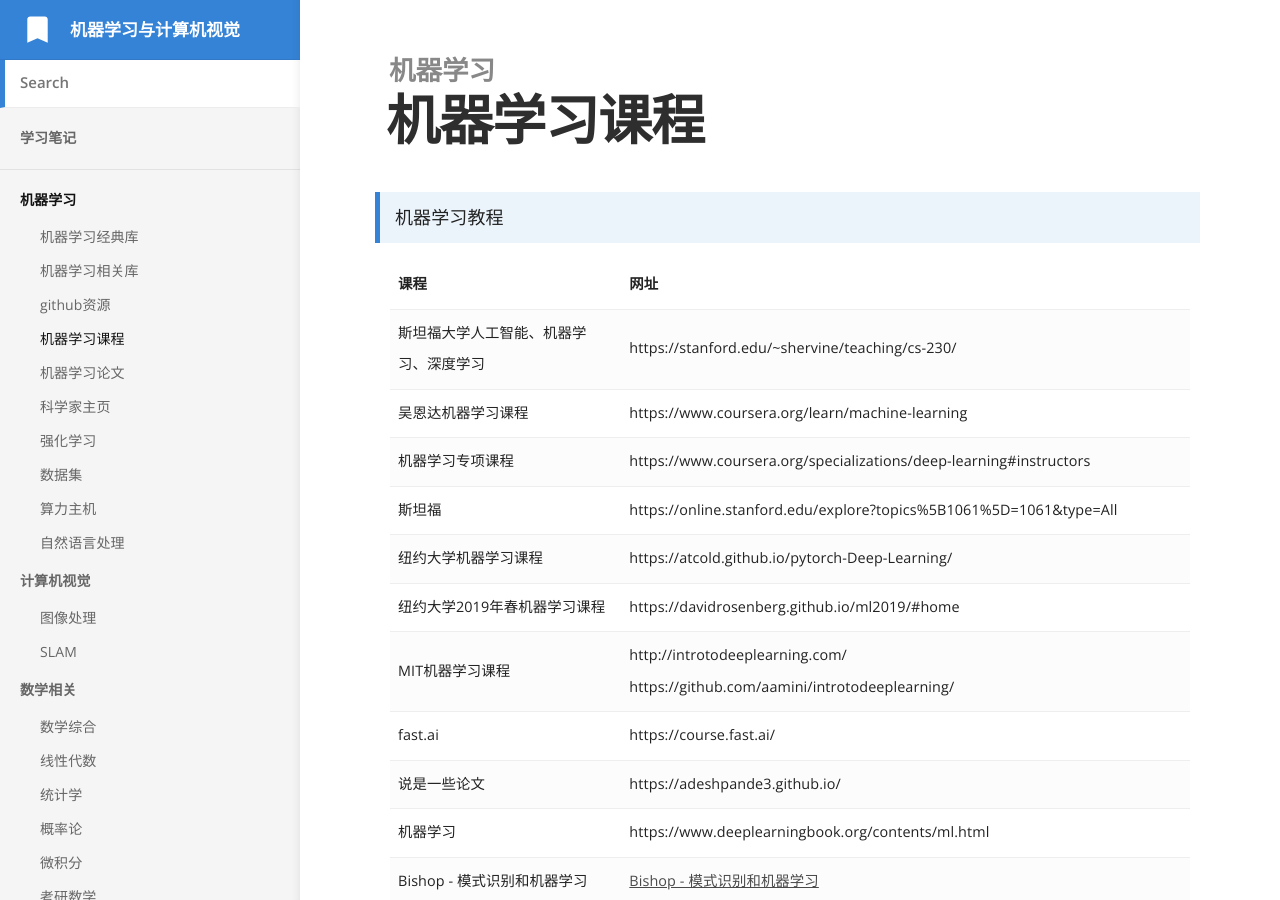
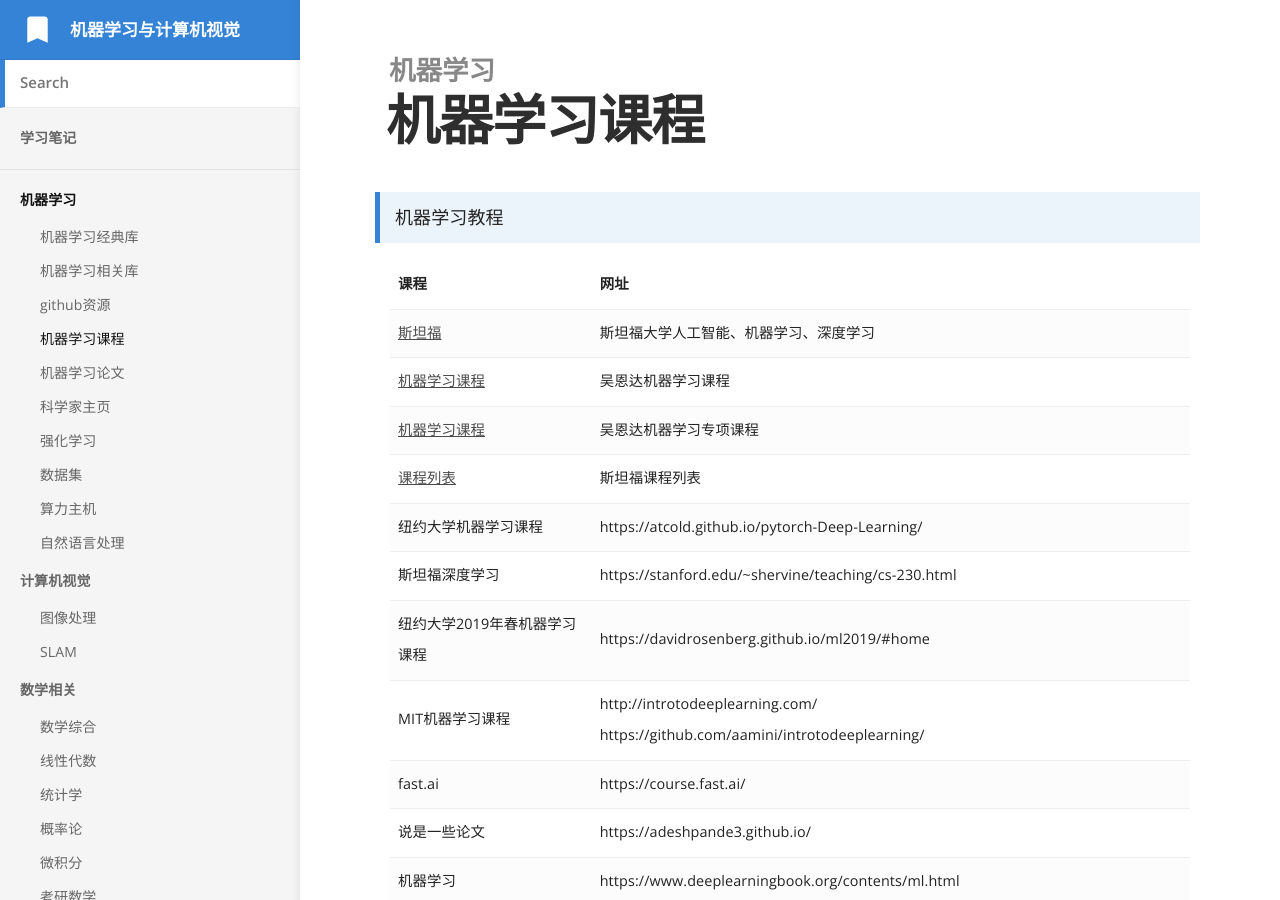
Before and after one commit to bashendixie/Machine_Learning_Notes, a Jekyll site: the page built from _docs/1、机器学习/机器学习课程.md, in a window 1280 px wide and 900 px high. Built offline with Jekyll 4.4.1, drawn with Linux system fonts in a browser that asks for light colours; some of the changed text lies outside the part shown.

Commit message:
no message

```diff
--- a/_docs/1、机器学习/机器学习课程.md
+++ b/_docs/1、机器学习/机器学习课程.md
@@ -22,34 +22,35 @@
 		</tr>
 		<tr>
 			<td>
-				斯坦福大学人工智能、机器学习、深度学习
+				<a href="https://stanford.edu/~shervine/teaching/cs-230/" target=_balnk>斯坦福</a>
 			</td>
 			<td>
-				https://stanford.edu/~shervine/teaching/cs-230/
+				斯坦福大学人工智能、机器学习、深度学习
 			</td>
 		</tr>
 		<tr>
 			<td>
-				吴恩达机器学习课程
+				<a href="https://www.coursera.org/learn/machine-learning" target=_balnk>机器学习课程</a>
 			</td>
 			<td>
-				https://www.coursera.org/learn/machine-learning
+				吴恩达机器学习课程
 			</td>
 		</tr>
 		<tr>
 			<td>
-				机器学习专项课程
+				<a href="https://www.coursera.org/specializations/deep-learning#instructors" target=_balnk>机器学习课程</a>
 			</td>
 			<td>
-				https://www.coursera.org/specializations/deep-learning#instructors
+				吴恩达机器学习专项课程
 			</td>
 		</tr>
 		<tr>
 			<td>
-				斯坦福
+				<a href="https://online.stanford.edu/explore?topics%5B1061%5D=1061&type=All" target=_balnk>课程列表</a>
+
 			</td>
 			<td>
-				https://online.stanford.edu/explore?topics%5B1061%5D=1061&type=All
+				斯坦福课程列表
 			</td>
 		</tr>
 		<tr>
@@ -58,6 +59,14 @@
 			</td>
 			<td>
 				https://atcold.github.io/pytorch-Deep-Learning/
+			</td>
+		</tr>
+		<tr>
+			<td>
+				斯坦福深度学习
+			</td>
+			<td>
+				https://stanford.edu/~shervine/teaching/cs-230.html
 			</td>
 		</tr>
 		<tr>
@@ -341,22 +344,7 @@
 				https://platerecognizer.com/
 			</td>
 		</tr>
-		<tr>
-			<td>
-				未知
-			</td>
-			<td>
-				https://stanford.edu/~shervine/teaching/cs-230.html
-			</td>
-		</tr>
-		<tr>
-			<td>
-				未知
-			</td>
-			<td>
-				http://distill.pub/
-			</td>
-		</tr>
+
 		<tr>
 			<td>
 				未知
```
Also changed, not shown: other parts of _docs/1、机器学习/机器学习课程.md (+3 -9 lines), _docs/2、计算机视觉/图像处理.md (+3 -2 lines).
